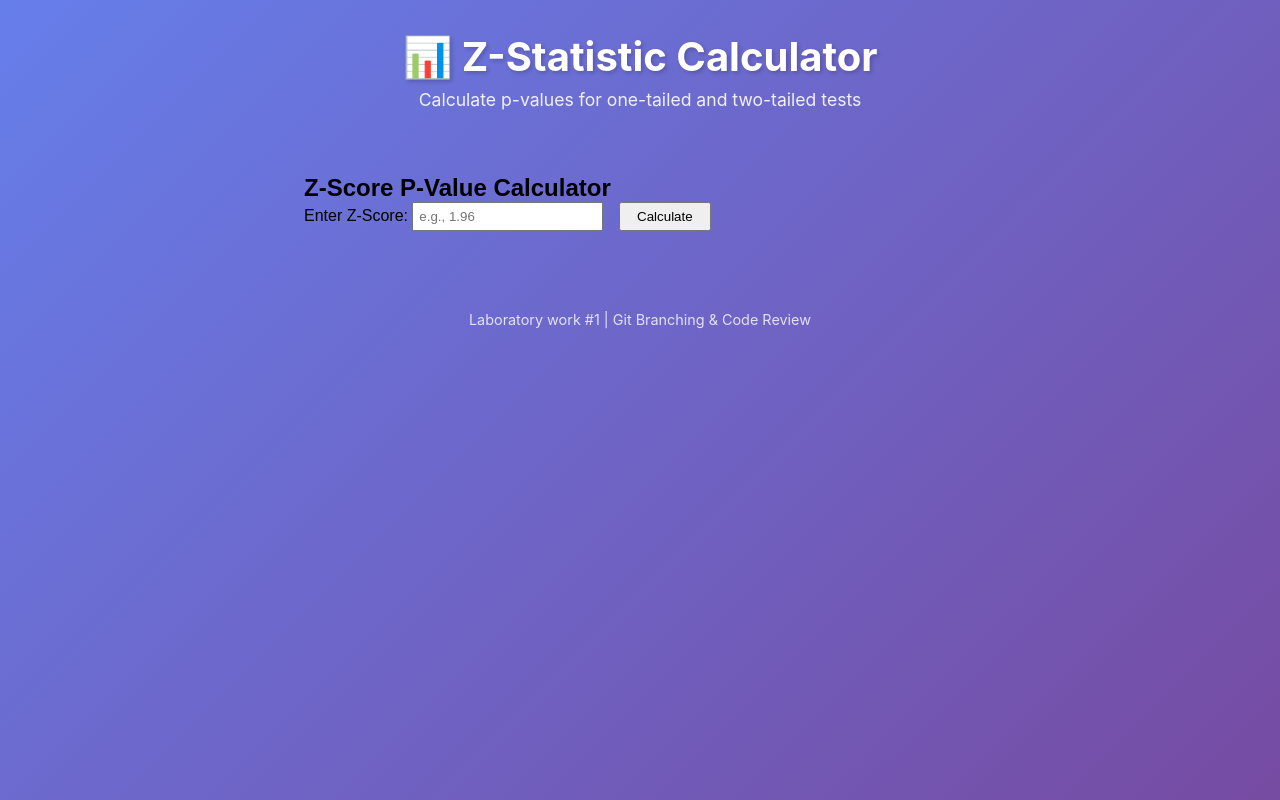
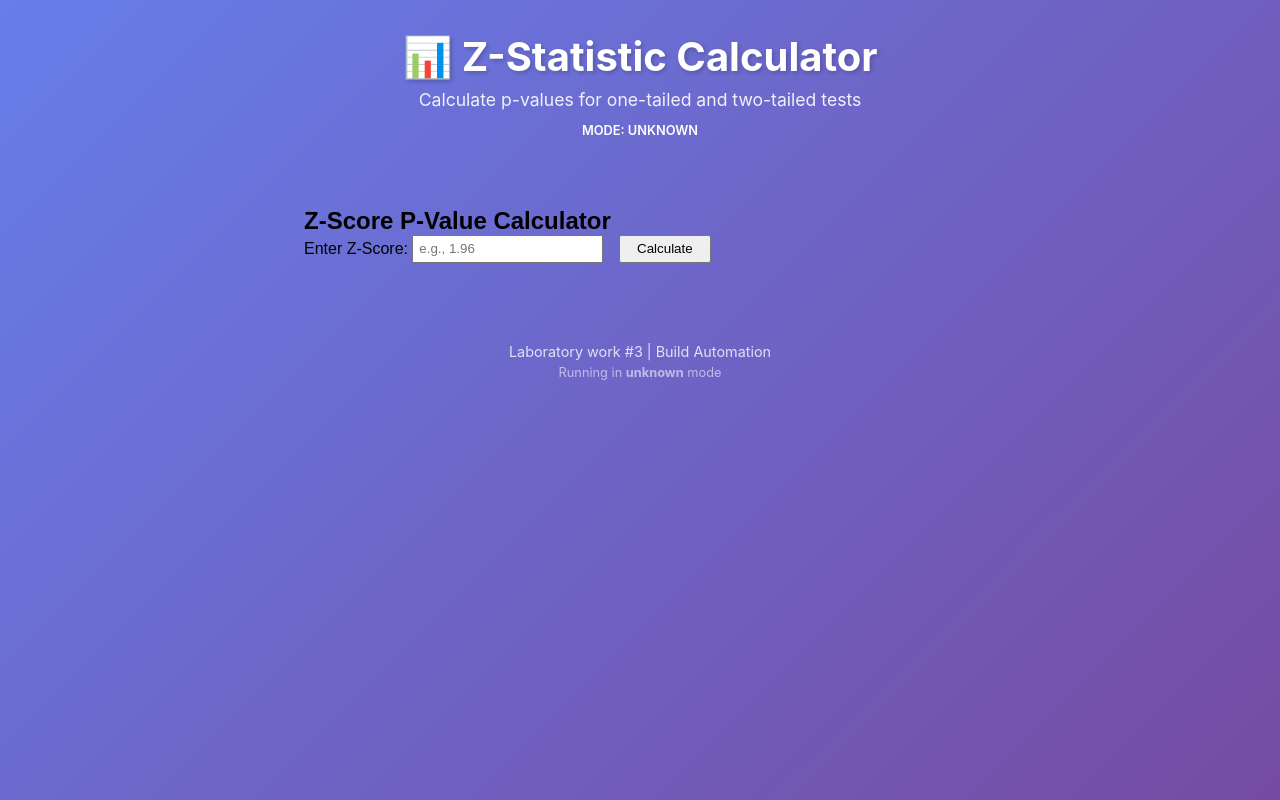
Before and after one commit to DmytroKyryliuk2023/z-stat-calculator, a React (Vite) app: page / in a window 1280 px wide. Built offline with nearby package versions, Linux system fonts and the light colour scheme; the HTML template or start-up script is replaced by a standard one.

Commit message:
feat: add display of VITE_APP_STATUS

```diff
--- a/src/App.css
+++ b/src/App.css
@@ -117,3 +117,31 @@ body {
   color: #667eea;
   font-weight: 600;
 }
+
+.status-badge {
+  display: inline-block;
+  padding: 0.3rem 1rem;
+  border-radius: 20px;
+  font-size: 0.8rem;
+  font-weight: 600;
+  margin-top: 0.5rem;
+  text-transform: uppercase;
+}
+
+.status-development {
+  background-color: #ffd700;
+  color: #333;
+  border: 1px solid #ccac00;
+}
+
+.status-production {
+  background-color: #4caf50;
+  color: white;
+  border: 1px solid #388e3c;
+}
+
+.footer-status {
+  font-size: 0.8rem;
+  margin-top: 0.3rem;
+  opacity: 0.7;
+}
--- a/src/App.jsx
+++ b/src/App.jsx
@@ -2,17 +2,28 @@ import ZCalculator from './components/ZCalculator';
 import './App.css';
 
 function App() {
+  // Отримуємо змінну оточення
+  const appStatus = import.meta.env.VITE_APP_STATUS || 'unknown';
+
   return (
     <div className="app">
       <header className="app-header">
         <h1>📊 Z-Statistic Calculator</h1>
         <p className="subtitle">Calculate p-values for one-tailed and two-tailed tests</p>
+        {/* Відображаємо статус у шапці */}
+        <div className={`status-badge status-${appStatus}`}>
+          Mode: {appStatus}
+        </div>
       </header>
       <main>
         <ZCalculator />
       </main>
       <footer className="app-footer">
-        <p>Laboratory work #1 | Git Branching & Code Review</p>
+        <p>Laboratory work #3 | Build Automation</p>
+        {/* Відображаємо статус також у футері */}
+        <p className="footer-status">
+          Running in <strong>{appStatus}</strong> mode
+        </p>
       </footer>
     </div>
   );
```
